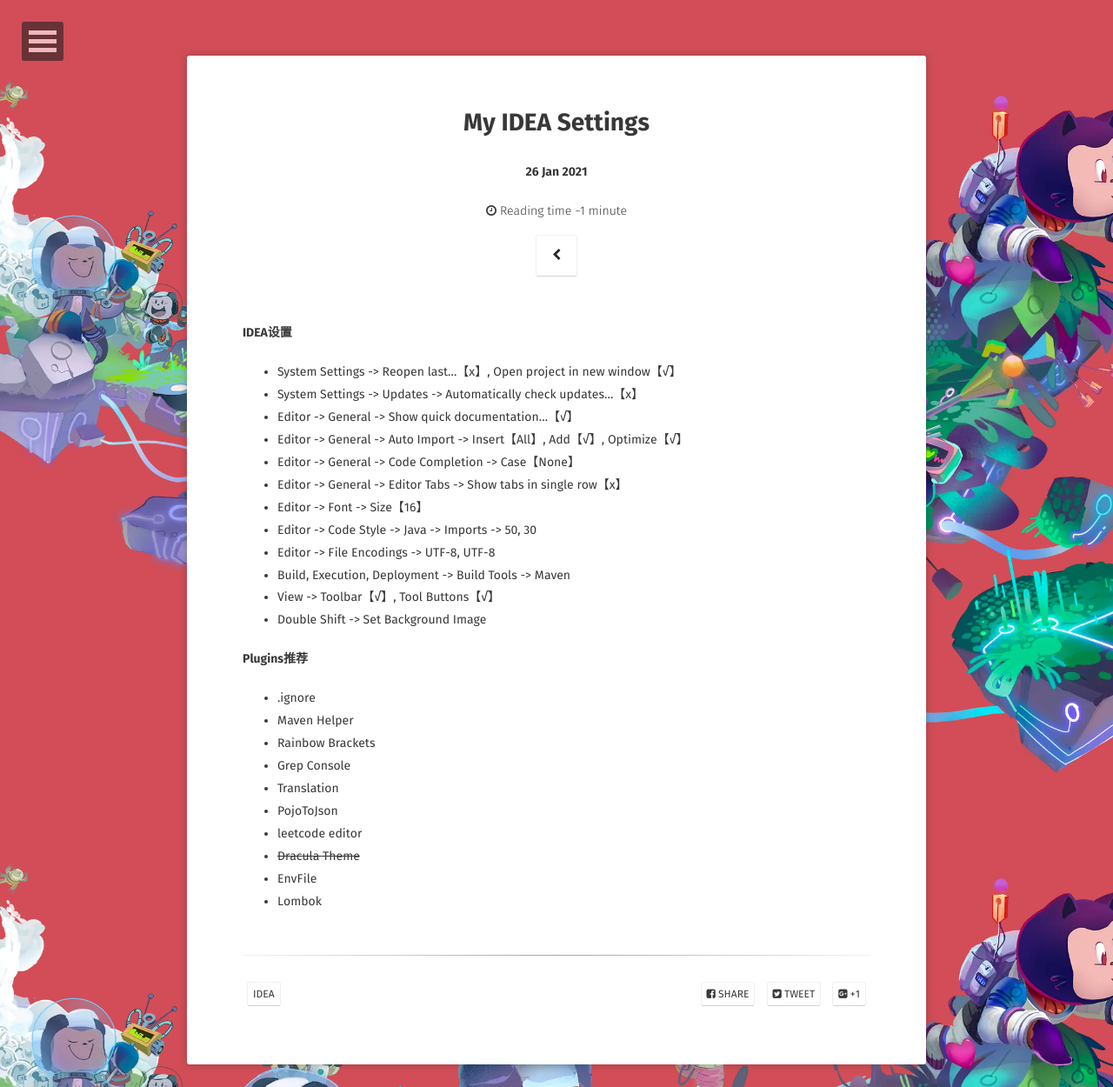
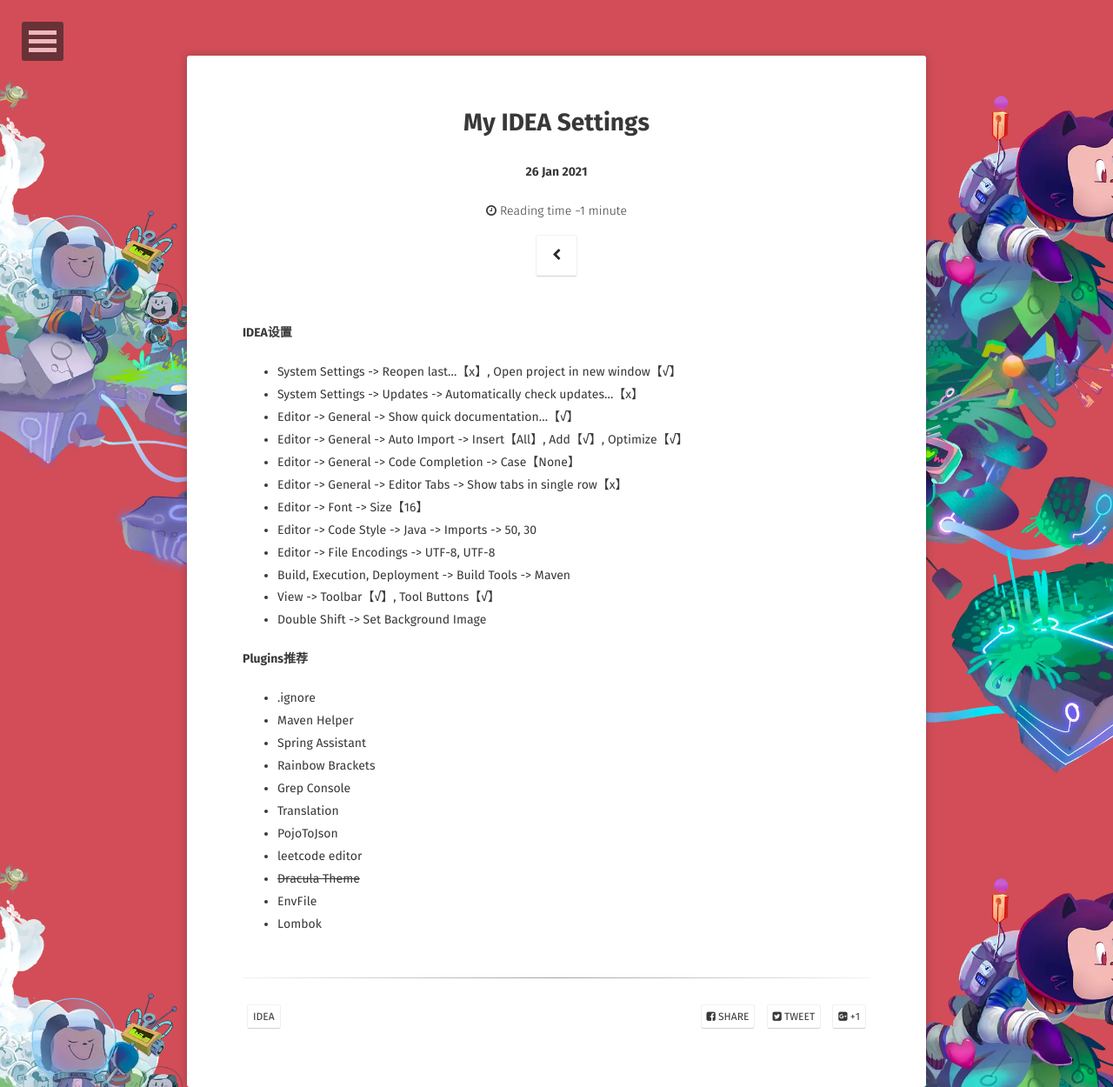
Before and after one commit to WebPavel/WebPavel.github.io, a Jekyll site: the page built from _posts/2021-01-26-idea-setting.md, in a window 1280 px wide. Shown: the whole page at 87% size. Built offline with Jekyll 4.4.1, drawn with Linux system fonts in a browser that asks for light colours; some web fonts are replaced.

Commit message:
add plugin

```diff
--- a/_posts/2021-01-26-idea-setting.md
+++ b/_posts/2021-01-26-idea-setting.md
@@ -26,6 +26,7 @@
 
 *   .ignore
 *   Maven Helper
+*   Spring Assistant
 *   Rainbow Brackets
 *   Grep Console
 *   Translation
```
